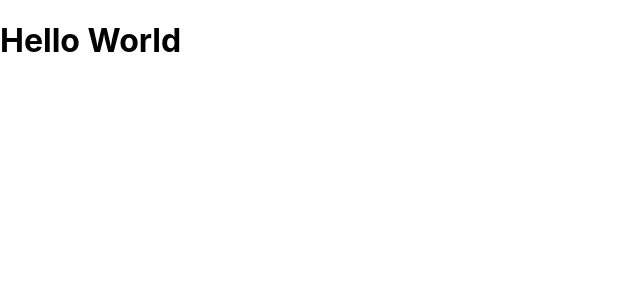
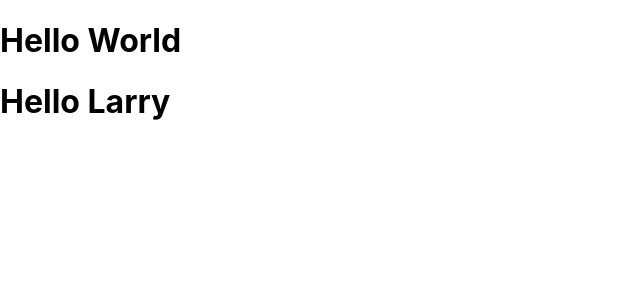
Before and after one commit to aleebit/learning-react, a React (Create React App) app: page / in a window 1280 px wide. Shown: the top 300 px of the page, without its empty margins (0-640 px from the left). Built offline with nearby package versions, Linux system fonts and the light colour scheme.

Commit message:
demonstration react fragment

```diff
--- a/src/App.js
+++ b/src/App.js
@@ -3,9 +3,16 @@ import './App.css';
 
 const App = () => {
   return (
-    <h1>
+    <>
+      <h1>
       Hello World
-    </h1>
+      </h1>
+
+      <h1>
+       Hello Larry
+      </h1>
+    </>
+
   );
 }
 
```
